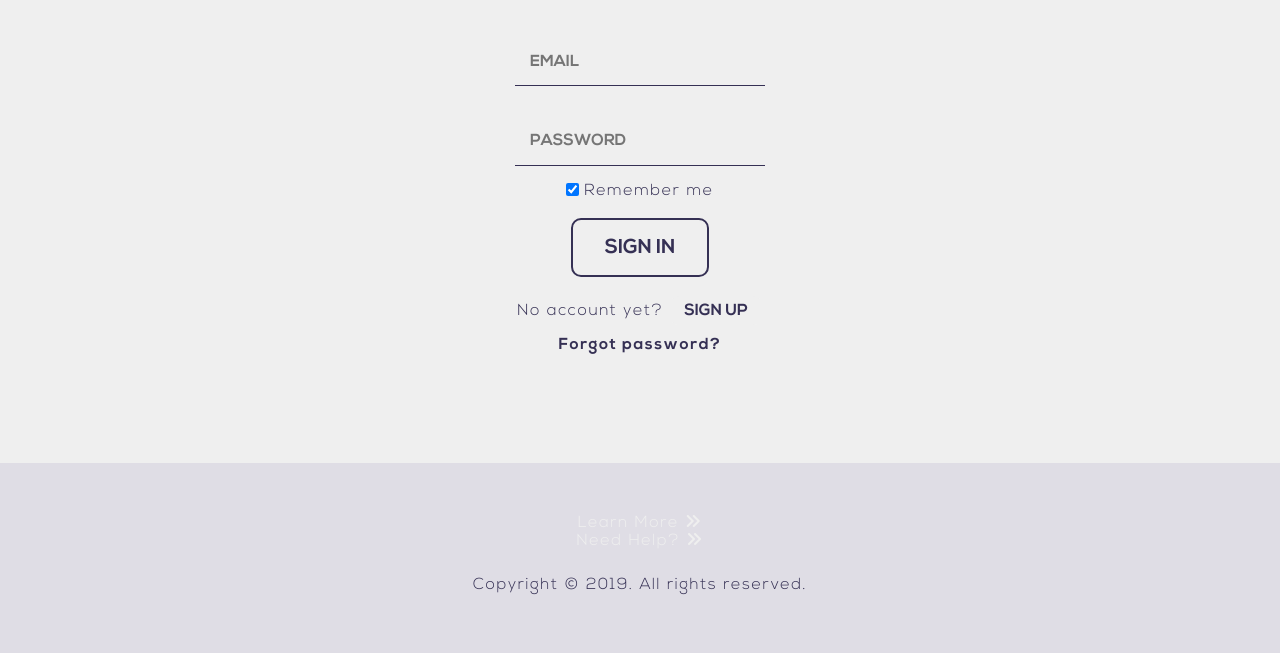
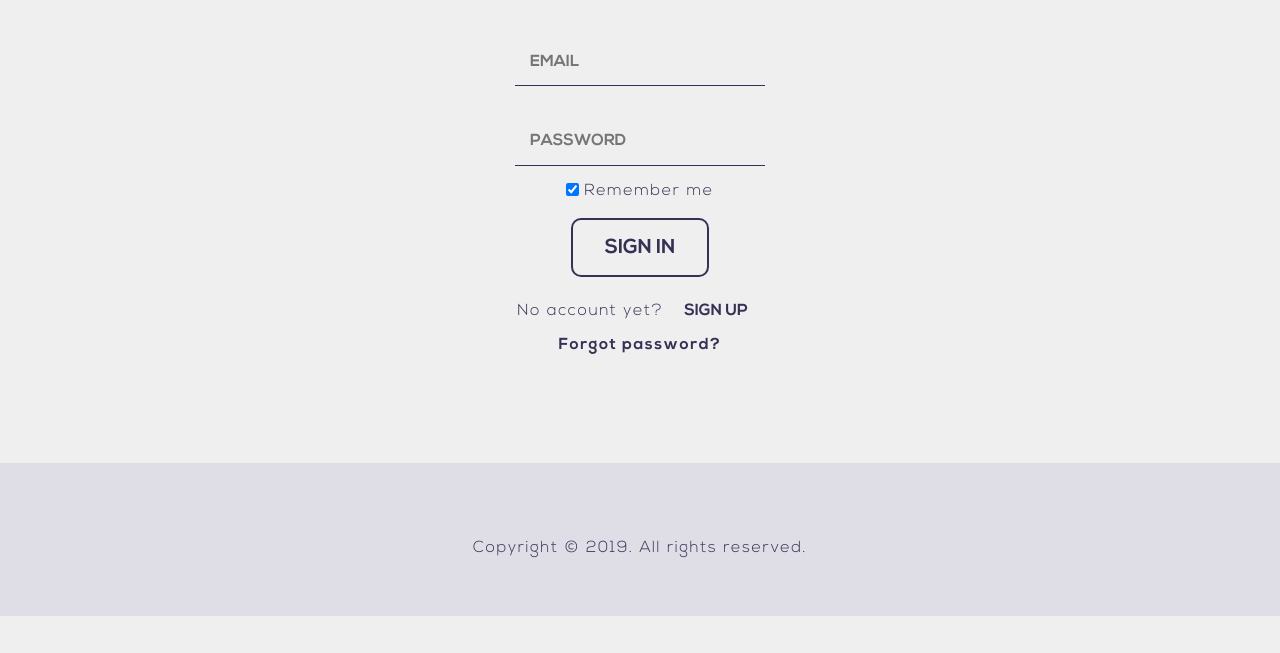
Before and after one commit to jenfiddcodes/exp-onepage, a plain HTML site: page login/index.html in a window 1280 px wide. Shown: the part 173-826 px from the top of the page. After the commit the page ends 800 px from the top, so only its background shows below. Drawn offline with nearby package versions, Linux system fonts and the light colour scheme; a script that the page names is missing; a web font is replaced by a local one.

Commit message:
fixed footer

```diff
--- a/login/index.html
+++ b/login/index.html
@@ -67,7 +67,7 @@
 </div>
 <!--END--------------------------------------------------------------->
 
-<main>
+<main id="loginmainwrapper">
 
   <!------------------------SIGN IN--------------------------->
   <section id="login">
@@ -106,14 +106,14 @@
 
 
 <!------------------------FOOTER--------------------------->
-<footer>
+<footer id="loginfooter">
   <div class="footerwrapper">
    <div class="footernav">
-    <ul>
+    <!-- <ul>
       <li class="learnmorebtn"><a href="../about/index.html">Learn More <i class="fas fa-angle-double-right"></i></a></li>
       <li class="getsupportbtn"><a href="../support/index.html">Need Help? <i class="fas fa-angle-double-right"></i></a></li>
     </ul>
-   </div>
+   </div> -->
    <div class="copyright">
      <p>Copyright &copy; 2019. All rights reserved.</p>
    </div>
```
